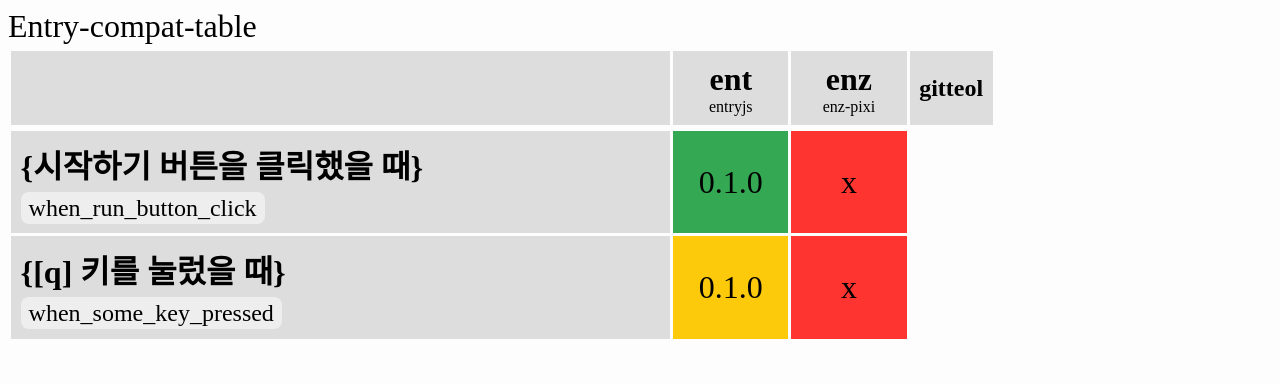
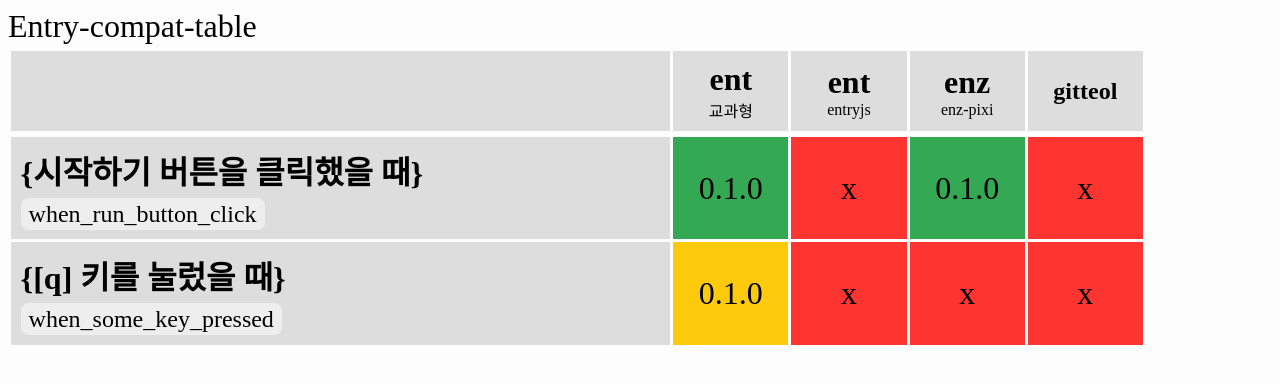
Before and after one commit to gnlow/Entry-compat-table, a plain HTML site: page index.html in a window 1280 px wide. Drawn offline with Linux system fonts and the light colour scheme; a web font is replaced by a local one.

Commit message:
엔트리 교과형가

```diff
--- a/index.html
+++ b/index.html
@@ -66,6 +66,12 @@
                 <th scope="col">
                     <div>
                         ent
+                        <span>교과형</span>
+                    </div>
+                </th>
+                <th scope="col">
+                    <div>
+                        ent
                         <span>entryjs</span>
                     </div>
                 </th>
@@ -93,6 +99,8 @@
                     </th>
                     <td o>0.1.0</td>
                     <td x>x</td>
+                    <td o>0.1.0</td>
+                    <td x>x</td>
                 </tr>
                 <tr>
                     <th scope="row">
@@ -104,6 +112,8 @@
                     </th>
                     <td partial>0.1.0</td>
                     <td x>x</td>
+                    <td x>x</td>
+                    <td x>x</td>
                 </tr>
                 <!-- There -->
             </tbody>
```
Also changed, not shown: 1 other file.
